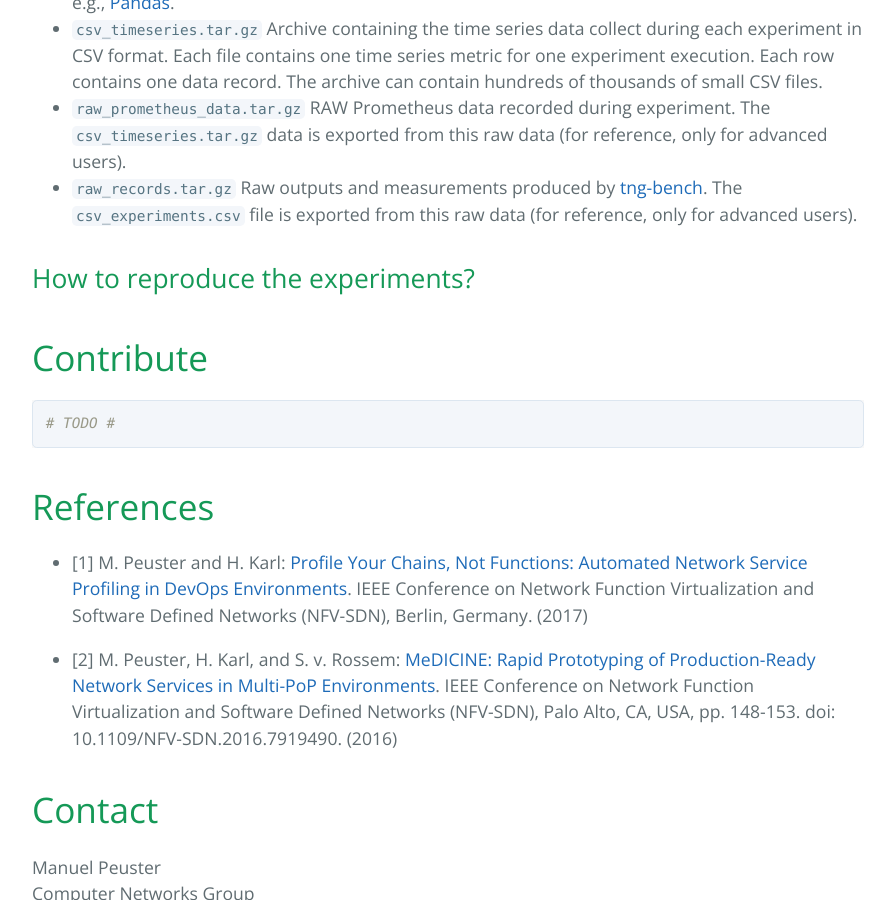
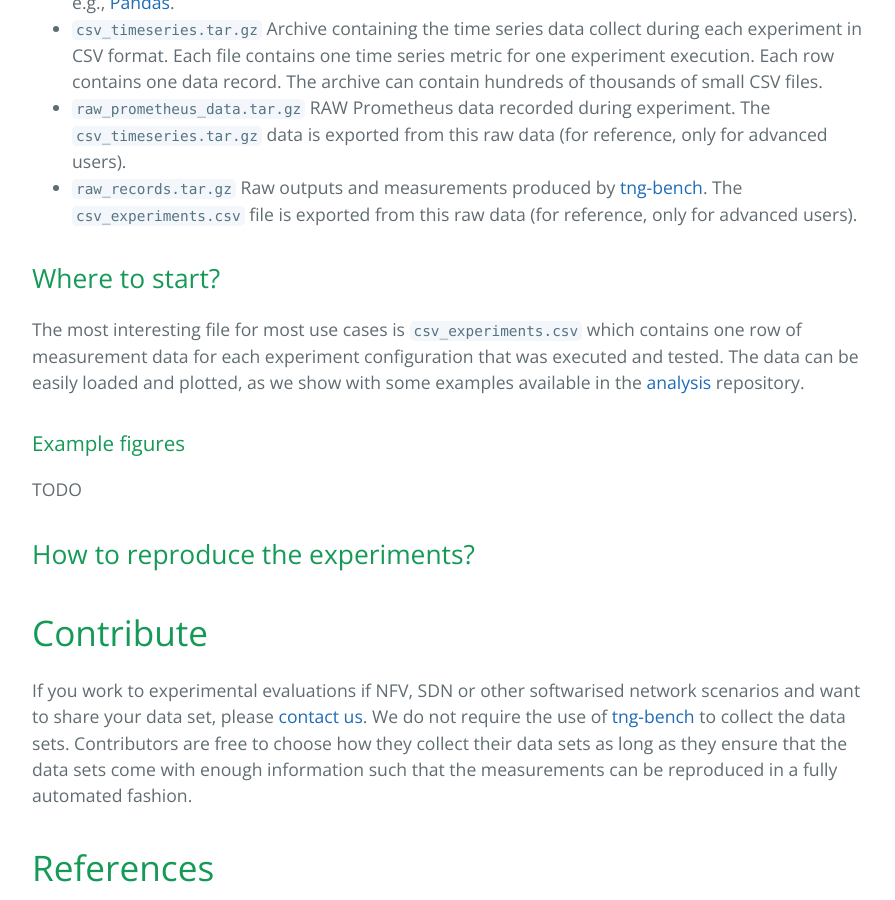
Before and after one commit to sndzoo/sndzoo.github.io, a Jekyll site: the page built from index.md, in a window 1280 px wide and 900 px high, scrolled down 4023 px. Shown: the whole window, without its empty margins (192-1087 px from the left). Built offline with Jekyll 4.4.1, drawn with Linux system fonts in a browser that asks for light colours; our own code applies the rules of GitHub Pages for plain Markdown files.

Commit message:
update
Signed-off-by: peusterm <manuel.peuster@uni-paderborn.de>

````diff
--- a/index.md
+++ b/index.md
@@ -126,15 +126,22 @@ $ tree -h ds_nfv_sec01
 * `raw_prometheus_data.tar.gz` RAW Prometheus data recorded during experiment. The `csv_timeseries.tar.gz` data is exported from this raw data  (for reference, only for advanced users).
 * `raw_records.tar.gz` Raw outputs and measurements produced by [tng-bench](https://github.com/sonata-nfv/tng-sdk-benchmark). The  `csv_experiments.csv` file is exported from this raw data (for reference, only for advanced users).
 
+## Where to start?
+
+The most interesting file for most use cases is `csv_experiments.csv` which contains one row of measurement data for each experiment configuration that was executed and tested. The data can be easily loaded and plotted, as we show with some examples available in the [analysis](TODO) repository.
+
+### Example figures
+
+TODO
+
+
 ## How to reproduce the experiments?
 
 
 
 # [](#contribute)Contribute
 
-```sh
-# TODO #
-```
+If you work to experimental evaluations if NFV, SDN or other softwarised network scenarios and want to share your data set, please [contact us](mailto:manuel@peuster.de). We do not require the use of  [tng-bench](https://github.com/sonata-nfv/tng-sdk-benchmark) to collect the data sets. Contributors are free to choose how they collect their data sets as long as they ensure that the data sets come with enough information such that the measurements can be reproduced in a fully automated fashion.
 
 # [](#references)References
 
````
